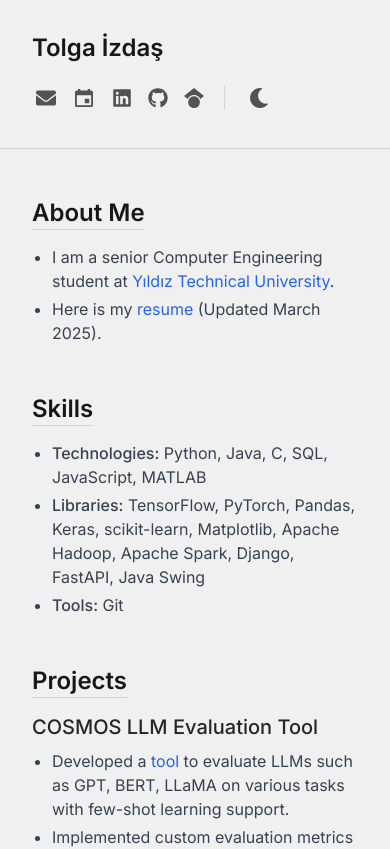
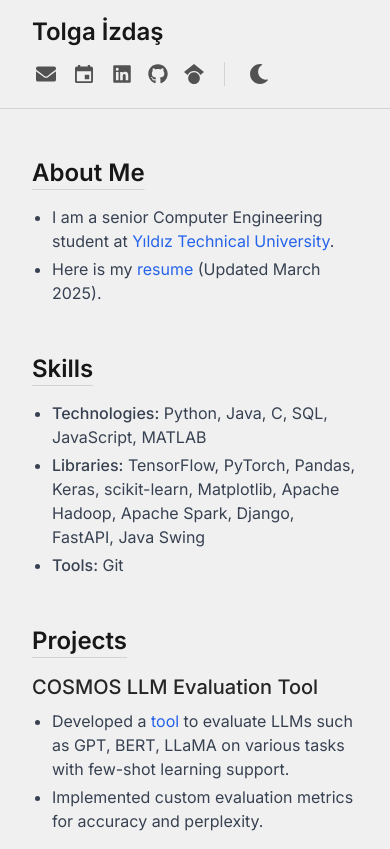
Before and after one commit to tolgaizdas/personal-website, a Next.js app: page / in a window 390 px wide. Shown: the top 849 px of the page. Built offline with nearby package versions, Linux system fonts and the light colour scheme.

Commit message:
adjust paddings

```diff
--- a/src/components/Title.jsx
+++ b/src/components/Title.jsx
@@ -19,7 +19,7 @@ const Title = ({
       className="sticky top-0 z-10 mb-12 border-b bg-[#f0f0f0] text-[#333333] border-neutral-300
       dark:bg-[#181818] dark:text-[#ececec] dark:border-neutral-700"
     >
-      <div className="flex flex-col sm:flex-row sm:justify-between sm:items-center gap-4 sm:gap-0 max-w-7xl mx-auto p-8 md:px-0 md:py-8 min-h-[3.5rem]">
+      <div className="flex flex-col sm:flex-row sm:justify-between sm:items-center gap-2 sm:gap-0 max-w-7xl mx-auto px-8 py-4 sm:p-8 md:px-0 md:py-8 min-h-[3.5rem]">
         {/* Left Side - Name aligned with section titles */}
         <h1 className="text-2xl font-semibold text-neutral-900 dark:text-neutral-100 leading-[2rem]">
           {name}
```
